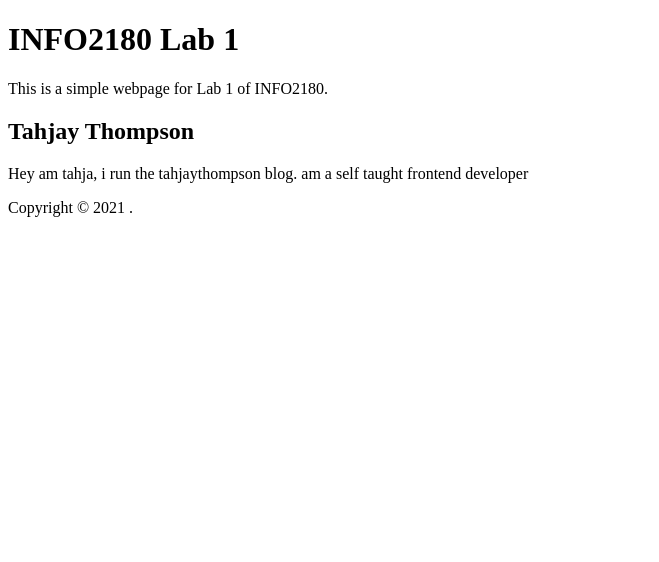
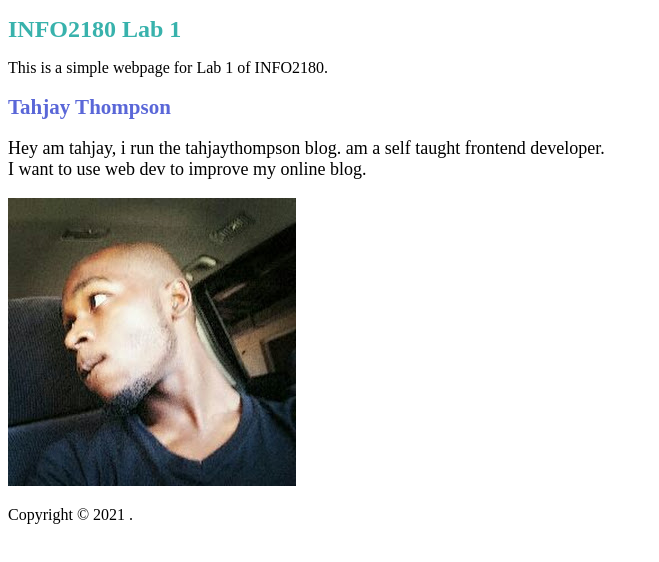
Before and after one commit to TahjayThompson/info2180-lab1, a plain HTML site: page index.html in a window 1280 px wide. Shown: the whole page, without its empty margins (0-659 px from the left). Drawn offline with Linux system fonts and the light colour scheme.

Commit message:
🍔 edit styles

```diff
--- a/index.html
+++ b/index.html
@@ -5,16 +5,19 @@
     <meta name="viewport" content="width=device-
 width, initial-scale=1.0">
     <meta http-equiv="X-UA-Compatible" content="ie=edge">
+    <link rel="stylesheet" href="styles.css">
     <title>INFO2180 Lab 1</title>
 </head>
 <body>
     <header>
-        <h1>INFO2180 Lab 1</h1>
+        <h1 class='h1'>INFO2180 Lab 1</h1>
         <p>This is a simple webpage for Lab 1 of INFO2180.</p>
     </header>
     <main>
-        <h2>Tahjay Thompson</h2>
-        <p> Hey am tahja, i run the tahjaythompson blog. am a self taught frontend developer</p>
+        <h2 class='h2'>Tahjay Thompson</h2>
+        <p class='p'> Hey am tahjay, i run the tahjaythompson blog. am a self taught frontend developer. <br> I want to use web dev to improve my online blog.</p>
+
+        <img src="unnamed.jpg" alt="image of tahjay thompson" />
     </main>
     <footer>
         <p>Copyright &copy; 2021 <Your Tahjay Thompson, LLc>.</p>
```
